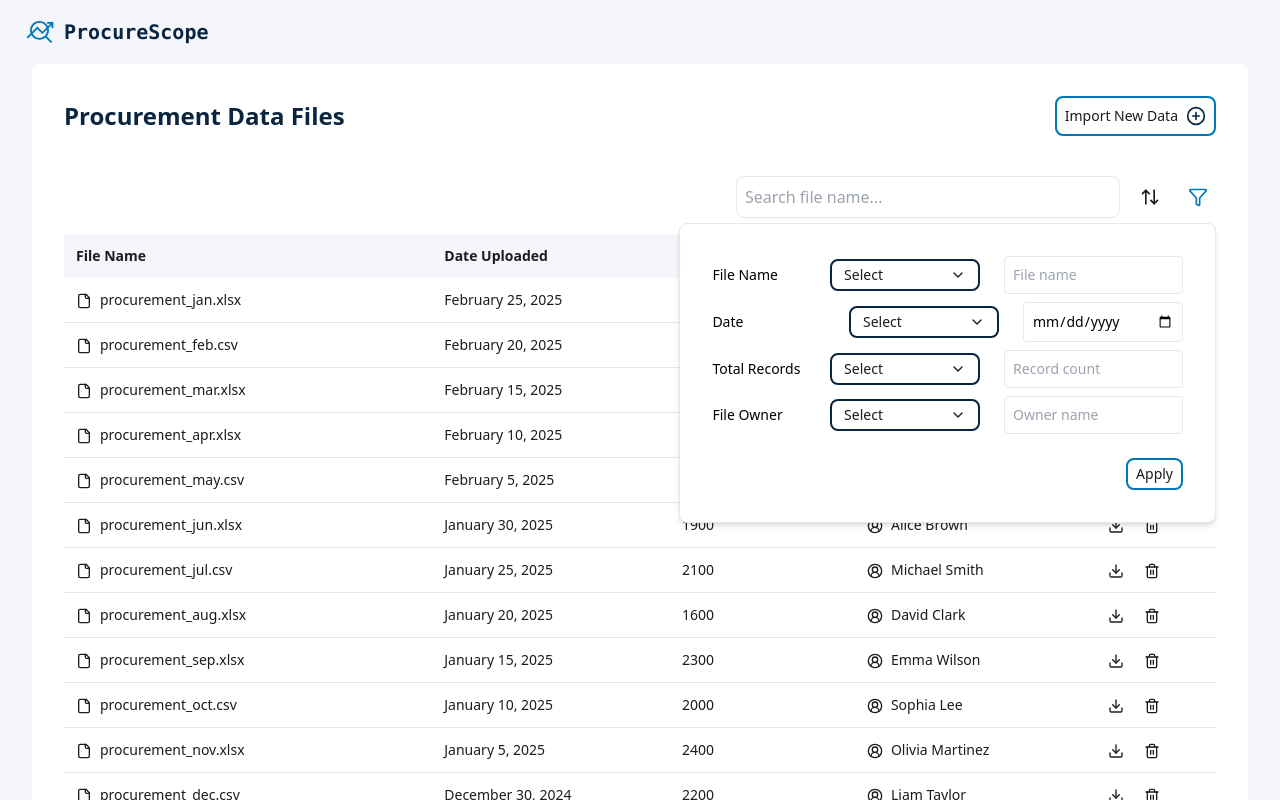
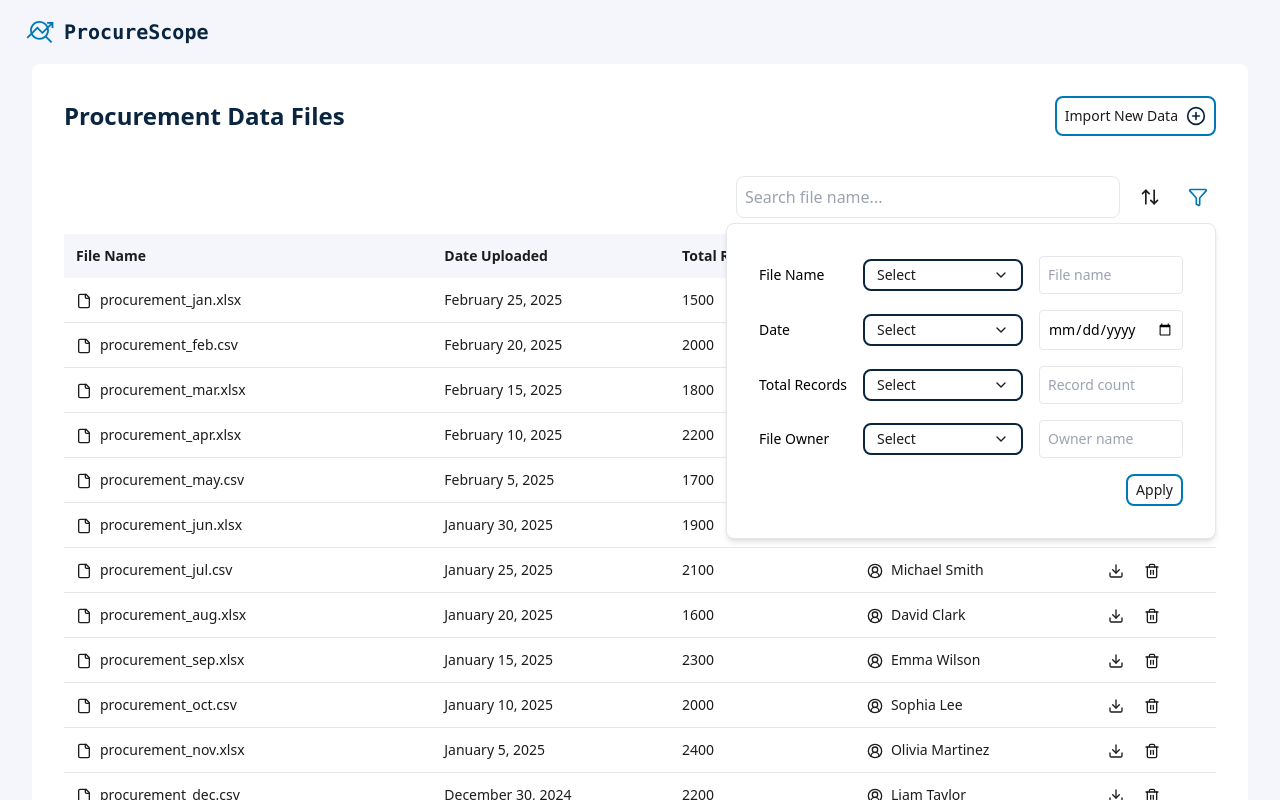
Before and after one commit to shermainesuah/ProcureScope, a React (Vite) app: page /files in a window 1280 px wide. Both pictures are taken after a click on the button 1196 px from the left and 197 px from the top of the page. Shown: the top 800 px of the page. Built offline with nearby package versions, Linux system fonts and the light colour scheme.

Commit message:
use grid view for filter component

```diff
--- a/src/components/Filter.tsx
+++ b/src/components/Filter.tsx
@@ -1,5 +1,6 @@
 import { useState } from "react";
 import Dropdown from "./Dropdown";
+import React from "react";
 
 export interface FilterOption {
   label: string;
@@ -20,6 +21,7 @@ const filterConfig: Record<
     conditions: string[];
     inputType: string;
     placeholder?: string;
+    options?: string[];
   }
 > = {
   name: {
@@ -37,7 +39,7 @@ const filterConfig: Record<
   },
   date: {
     label: "Date",
-    conditions: ["before", "after", "on", "not on", "in between"], // Added "in between"
+    conditions: ["before", "after", "on", "not on", "in between"],
     inputType: "date",
   },
   records: {
@@ -52,6 +54,30 @@ const filterConfig: Record<
     inputType: "text",
     placeholder: "Owner name",
   },
+  severity: {
+    label: "Severity Level",
+    conditions: ["is"],
+    inputType: "select",
+    options: ["Low", "Medium", "High", "Critical"],
+  },
+  anomalyType: {
+    label: "Anomaly Type",
+    conditions: ["is"],
+    inputType: "select",
+    placeholder: "Select anomaly type",
+  },
+  reviewStatus: {
+    label: "Review Status",
+    conditions: ["is"],
+    inputType: "select",
+    placeholder: "Select review status",
+  },
+  supplier: {
+    label: "Supplier",
+    conditions: ["is", "is not", "contains", "does not contain"],
+    inputType: "text",
+    placeholder: "Supplier name",
+  },
 };
 
 const FilterDropdown: React.FC<FilterProps> = ({ types, onSelect }) => {
@@ -63,21 +89,27 @@ const FilterDropdown: React.FC<FilterProps> = ({ types, onSelect }) => {
 
   return (
     <div className="p-4 text-sm flex flex-col">
+      <div className="grid grid-cols-[repeat(3,minmax(min-content,1fr))] gap-4 text-sm items-center">
         {types.map((type, index) => {
-        const { label, conditions, inputType, placeholder } =
+          const { label, conditions, inputType, placeholder, options } =
             filterConfig[type];
-        const selectedCondition = selectedConditions[type];
+          const selectedCondition = selectedConditions[type] || conditions[0];
 
           return (
-          <div
-            key={index}
-            className="flex items-center justify-between gap-6 mb-2"
-          >
-            <label className="font-medium capitalize w-1/4">{label}</label>
+            <React.Fragment key={index}>
+              {/* Column 1: Label */}
+              <label className="font-medium capitalize whitespace-nowrap">
+                {label}
+              </label>
 
-            {/* Condition Selection */}
+              {/* Column 2: Condition Dropdown */}
+              {conditions.length === 1 ? (
+                <span className="text-sm font-medium text-center">
+                  {conditions[0]}
+                </span>
+              ) : (
                 <Dropdown
-              selectedDropdownOption={selectedConditions[type]} // Ensure it resets
+                  selectedDropdownOption={selectedConditions[type]}
                   options={conditions}
                   onSelect={(condition) =>
                     setSelectedConditions((prev) => ({
@@ -85,15 +117,29 @@ const FilterDropdown: React.FC<FilterProps> = ({ types, onSelect }) => {
                       [type]: condition,
                     }))
                   }
-              dropdownWidth="150px"
+                  dropdownWidth="160px"
                 />
+              )}
 
-            {/* Input Field(s) */}
-            {selectedCondition === "in between" ? (
-              <div className="flex items-center flex-col gap-2">
+              {/* Column 3: Input Field */}
+              <div className="w-full">
+                {inputType === "select" && options ? (
+                  <Dropdown
+                    selectedDropdownOption={inputValues[type] || ""}
+                    options={options}
+                    onSelect={(value) =>
+                      setInputValues((prev) => ({
+                        ...prev,
+                        [type]: value,
+                      }))
+                    }
+                    dropdownWidth="160px"
+                  />
+                ) : selectedCondition === "in between" ? (
+                  <div className="grid grid-cols-2 gap-2">
                     <input
                       type="date"
-                  className="border p-2 rounded w-40"
+                      className="border p-2 rounded"
                       value={inputValues[`${type}-start`] || ""}
                       onChange={(e) =>
                         setInputValues((prev) => ({
@@ -104,7 +150,7 @@ const FilterDropdown: React.FC<FilterProps> = ({ types, onSelect }) => {
                     />
                     <input
                       type="date"
-                  className="border p-2 rounded w-40"
+                      className="border p-2 rounded"
                       value={inputValues[`${type}-end`] || ""}
                       onChange={(e) =>
                         setInputValues((prev) => ({
@@ -117,7 +163,7 @@ const FilterDropdown: React.FC<FilterProps> = ({ types, onSelect }) => {
                 ) : (
                   <input
                     type={inputType}
-                className="border p-2 rounded min-w-40"
+                    className="border p-2 rounded w-full"
                     placeholder={placeholder}
                     value={inputValues[type] || ""}
                     onChange={(e) =>
@@ -129,8 +175,10 @@ const FilterDropdown: React.FC<FilterProps> = ({ types, onSelect }) => {
                   />
                 )}
               </div>
+            </React.Fragment>
           );
         })}
+      </div>
 
       <button
         onClick={() => {
@@ -159,7 +207,7 @@ const FilterDropdown: React.FC<FilterProps> = ({ types, onSelect }) => {
           setSelectedConditions({});
           setInputValues({});
         }}
-        className="text-sm flex self-end border-secondary border-2 font-medium text-textColor-primary px-2 py-1 rounded-lg hover:bg-secondary hover:border-secondary hover:text-white transition mt-4"
+        className="text-sm self-end border-secondary border-2 font-medium text-textColor-primary px-2 py-1 rounded-lg hover:bg-secondary hover:border-secondary hover:text-white transition mt-4"
       >
         Apply
       </button>
```
Lines whose indentation alone changed are shown as unchanged.
